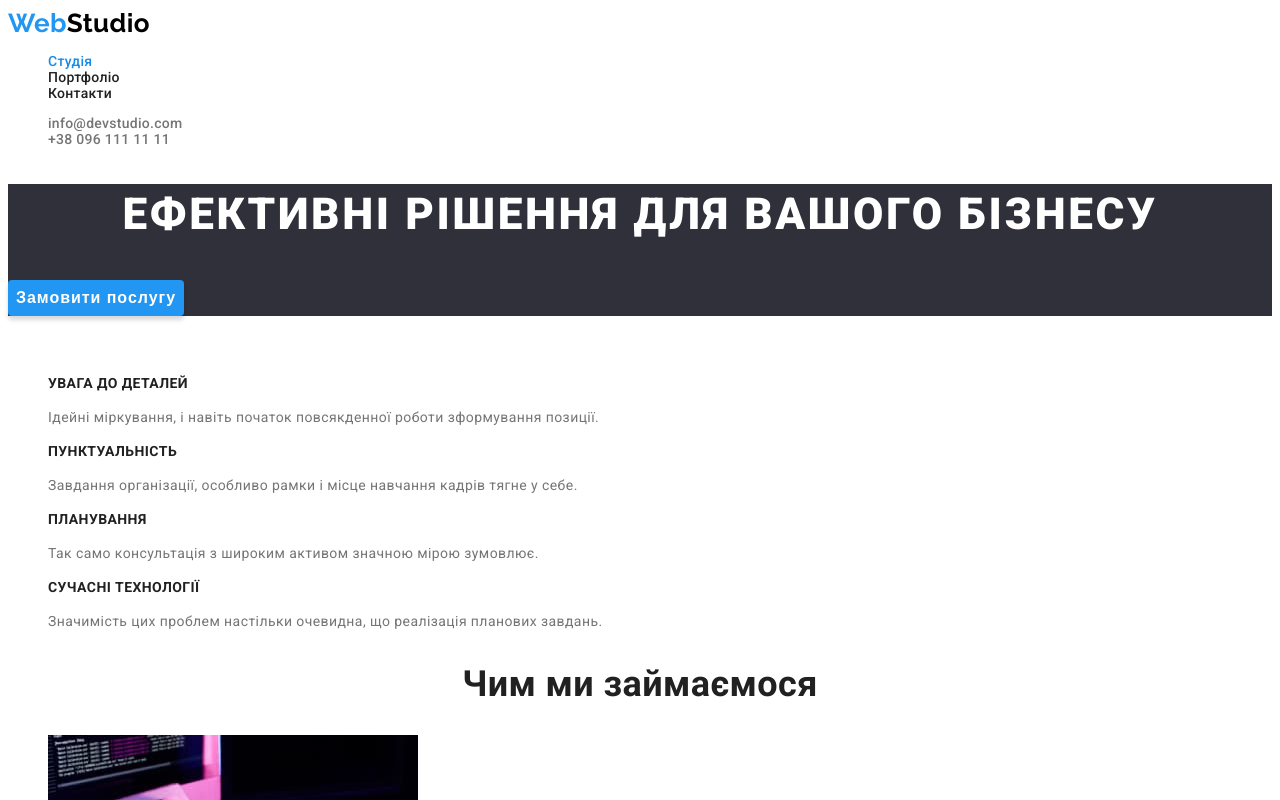
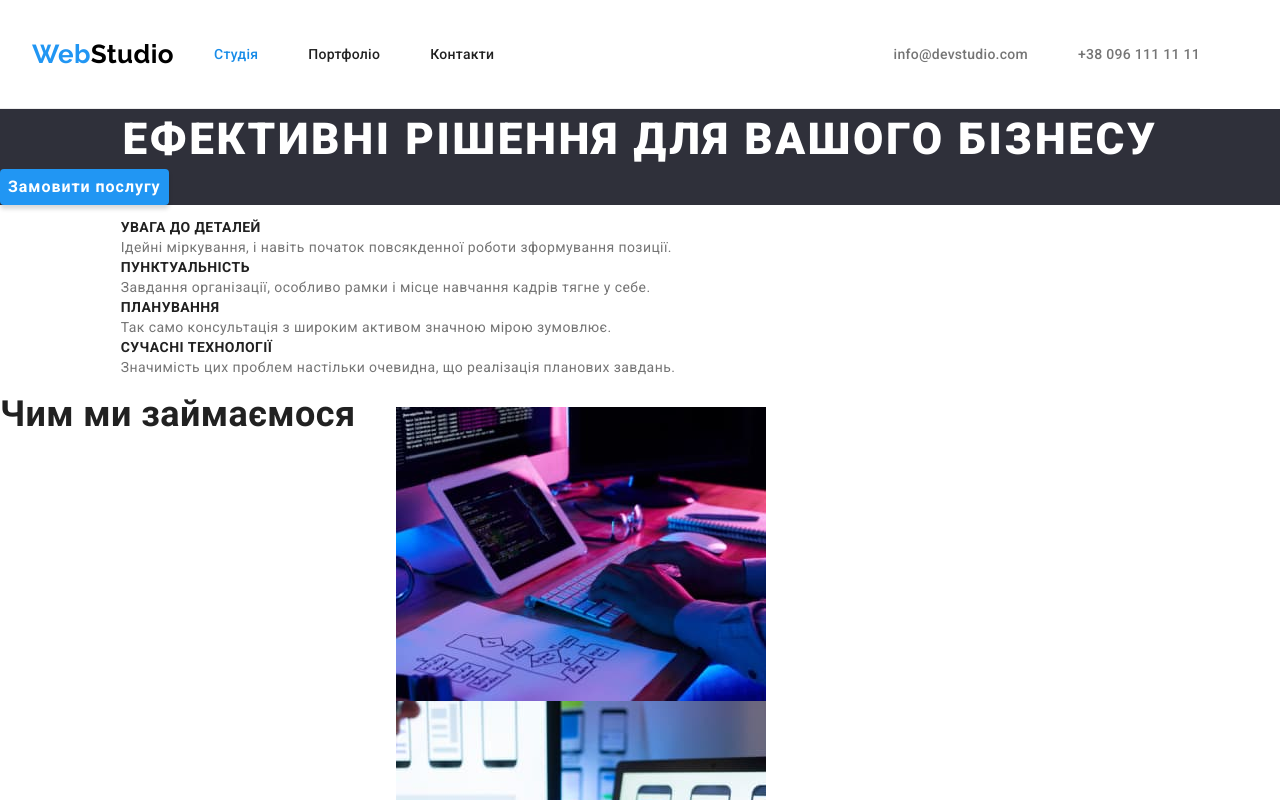
Before and after one commit to EAntoshchuk/goit-markup-hw-03, a plain HTML site: page index.html in a window 1280 px wide. Shown: the top 800 px of the page. Drawn offline with nearby package versions, Linux system fonts and the light colour scheme.

Commit message:
hw3started

```diff
--- a/index.html
+++ b/index.html
@@ -11,45 +11,53 @@
       href="https://fonts.googleapis.com/css2?family=Raleway:wght@700&family=Roboto:wght@400;500;700;900&display=swap"
       rel="stylesheet"
     />
+    <link
+      rel="stylesheet"
+      href="https://cdnjs.cloudflare.com/ajax/libs/modern-normalize/1.1.0/modern-normalize.min.css"
+      integrity="sha512-wpPYUAdjBVSE4KJnH1VR1HeZfpl1ub8YT/NKx4PuQ5NmX2tKuGu6U/JRp5y+Y8XG2tV+wKQpNHVUX03MfMFn9Q=="
+      crossorigin="anonymous"
+      referrerpolicy="no-referrer"
+    />
     <link rel="stylesheet" href="./styles/styles.css" />
   </head>
   <body>
-    <header>
-      <nav>
+    <header class="header">
+      <div class="container container-nav">
+        <nav class="header-nav">
           <a class="header-logo" lang="en" href="./index.html">
             <span class="web-logo">Web</span>Studio
           </a>
           <ul class="site-nav">
-          <li class="list-portfolio">
+            <li class="site-nav-list">
               <a class="site-nav-item current" href="./index.html">Студія</a>
             </li>
-          <li class="list-portfolio">
-            <a class="site-nav-item " href="./portfolio.html"
-              >Портфоліо</a
-            >
+            <li class="site-nav-list">
+              <a class="site-nav-item" href="./portfolio.html">Портфоліо</a>
             </li>
-          <li class="list-portfolio">
-            <a class="site-nav-item " href="">Контакти</a>
+            <li class="site-nav-list">
+              <a class="site-nav-item" href="">Контакти</a>
             </li>
           </ul>
         </nav>
         <ul class="header-contacts">
-        <li class="list-portfolio">
+          <li class="site-nav-list">
             <a class="header-email" href="mailto:info@devstudio.com"
               >info@devstudio.com</a
             >
           </li>
-        <li class="list-portfolio">
+          <li class="site-nav-list">
             <a class="header-tel" href="tel:+380961111111">+38 096 111 11 11</a>
           </li>
+      </div>
       </ul>
     </header>
     <main>
-      <section class="hero">
+      <section class="hero section">
         <h1 class="hero-title">Ефективні рішення для вашого бізнесу</h1>
         <button class="hero-button" type="button">Замовити послугу</button>
       </section>
-      <section>
+      <section class="section">
+        <div class="container">
           <h2 style="visibility: hidden">Про нас</h2>
           <ul>
             <li class="list-studio">
@@ -80,8 +88,10 @@
               </p>
             </li>
           </ul>
+        </div>
       </section>
-      <section>
+      <section class="section">
+        <div class="container">
           <h2 class="cases">Чим ми займаємося</h2>
           <ul>
             <li class="list-studio">
@@ -109,8 +119,10 @@
               />
             </li>
           </ul>
+        </div>
       </section>
-      <section class="team-section">
+      <section class="section team-section">
+        <div class="container">
           <h2 class="team">Наша команда</h2>
           <ul>
             <li class="list-studio team-item">
@@ -154,9 +166,11 @@
               <p class="profession" lang="en">UI Designer</p>
             </li>
           </ul>
+        </div>
       </section>
     </main>
     <footer>
+      <container>
         <a class="footer-logo" lang="en" href="./index.html">
           <span class="web-logo">Web</span>Studio</a
         >
@@ -182,6 +196,7 @@
             </li>
           </ul>
         </address>
+      </container>
     </footer>
   </body>
 </html>
--- a/styles/styles.css
+++ b/styles/styles.css
@@ -9,6 +9,7 @@
   --web-logo-color: #2196f3;
   --description-text: #757575;
   --link-active: #188ce8;
+  --header-bottom-color: #ececec;
   --btn-box-shadow: 0px 4px 4px rgba(0, 0, 0, 0.15);
 }
 
@@ -21,12 +22,40 @@ body {
 
 /*----------------------reset----------------------*/
 .list-studio,
-.list-portfolio {
+.list-portfolio-item,
+.site-nav-list {
   list-style: none;
+  margin: 0;
+  padding: 0;
+}
+
+h1,
+h2,
+h3,
+h4,
+h5,
+h6,
+p {
+  margin: 0;
+}
+
+img {
+  display: block;
+}
+
+.container {
+  display: flex;
+  width: 1200px;
 }
 
 /*----------------------HEADER----------------------*/
 
+.container-nav {
+  border-bottom: 1px solid;
+  border-color: #ececec;
+  justify-content: space-between;
+  align-items: center;
+}
 .header-logo {
   color: #000000;
   text-decoration: none;
@@ -39,7 +68,20 @@ body {
 .web-logo {
   color: var(--web-logo-color);
 }
-
+.header-nav {
+  display: flex;
+  align-items: center;
+  justify-content: space-between;
+  padding: 32px;
+}
+.site-nav {
+  display: flex;
+  align-items: center;
+  justify-content: space-between;
+}
+.site-nav-list:not(:last-child) {
+  margin-right: 50px;
+}
 .site-nav-item {
   text-decoration: none;
   font-weight: 500;
@@ -55,7 +97,9 @@ body {
 .site-nav-item:active {
   color: var(--link-active);
 }
-
+.header-contacts {
+  display: flex;
+}
 .header-email,
 .header-tel {
   color: var(--description-text);
@@ -163,6 +207,14 @@ body {
   background-color: var(--link-decoration-color);
 }
 
+.portfolio-menu {
+  justify-content: space-between;
+  flex-direction: row;
+}
+.list-portfolio {
+  flex-direction: column;
+}
+
 .project-title {
   font-size: 18px;
   line-height: calc(36 / 18);
```
Also changed, not shown: portfolio.html (+43 -28 lines). Lines whose indentation alone changed are shown as unchanged.
